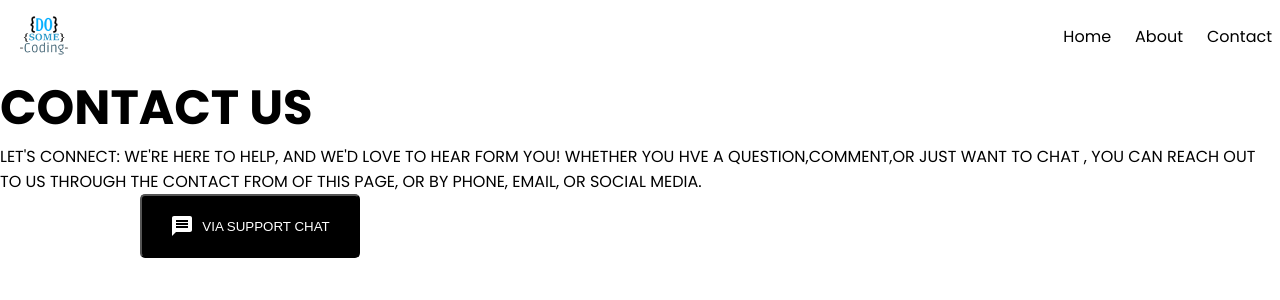
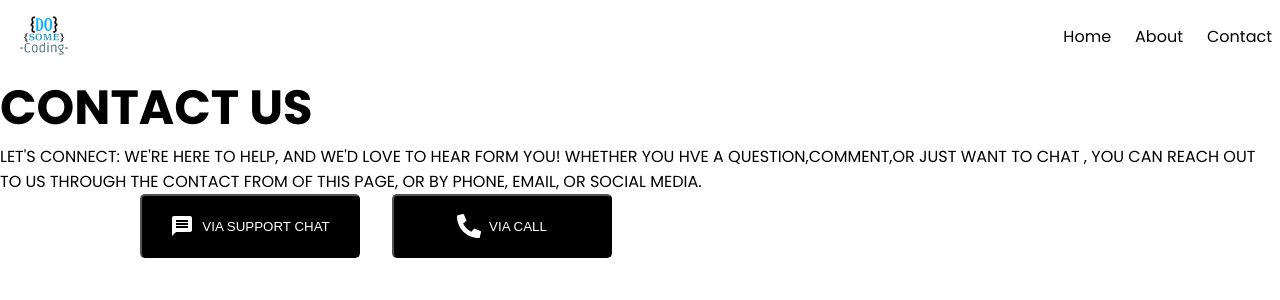
Before and after one commit to wasim-27/ContactUs, a React (Vite) app: page / in a window 1280 px wide. Shown: the top 300 px of the page. Built offline with nearby package versions, Linux system fonts and the light colour scheme; a web font is replaced by a local one.

Commit message:
New button added.

```diff
--- a/src/components/Button/Button.jsx
+++ b/src/components/Button/Button.jsx
@@ -3,11 +3,11 @@ import styles from './Button.module.css'
 import { FaHome } from "react-icons/fa";
 import React from 'react'
 
-const Button = () => {
+const Button = (props) => {
   return (
     <button className={styles.primary_btn}>
-      <MdMessage fontSize="24px"/>
-      VIA SUPPORT CHAT
+      {props.icon}
+      {props.text}
     </button>
   )
 }
--- a/src/components/ContactForm/ContactForm.jsx
+++ b/src/components/ContactForm/ContactForm.jsx
@@ -1,13 +1,19 @@
 import React from 'react'
 import Button from '../Button/Button';
 import styles from "./ContactForm.module.css";
+import { MdMessage } from 'react-icons/md';
+import { FaPhoneAlt } from 'react-icons/fa';
 
 
 const ContactForm = () => {
   return (
     <section className={styles.container}>
         <div className={styles.contact_form}>
-          <Button/>
+          <div className={styles.top_btn}>
+            <Button text="VIA SUPPORT CHAT" icon={<MdMessage fontSize="24px"/>} />
+            <Button text="VIA CALL" icon={<FaPhoneAlt fontSize="24px"/>} />
+          </div>
+
         </div>
         <div className={styles.contact_mage}>
 
--- a/src/components/ContactForm/ContactForm.module.css
+++ b/src/components/ContactForm/ContactForm.module.css
@@ -3,3 +3,7 @@
     max-width: 1000px;
     margin: 0 auto;
 }
+.top_btn{
+    display: flex;
+    gap: 32px;
+}
```
